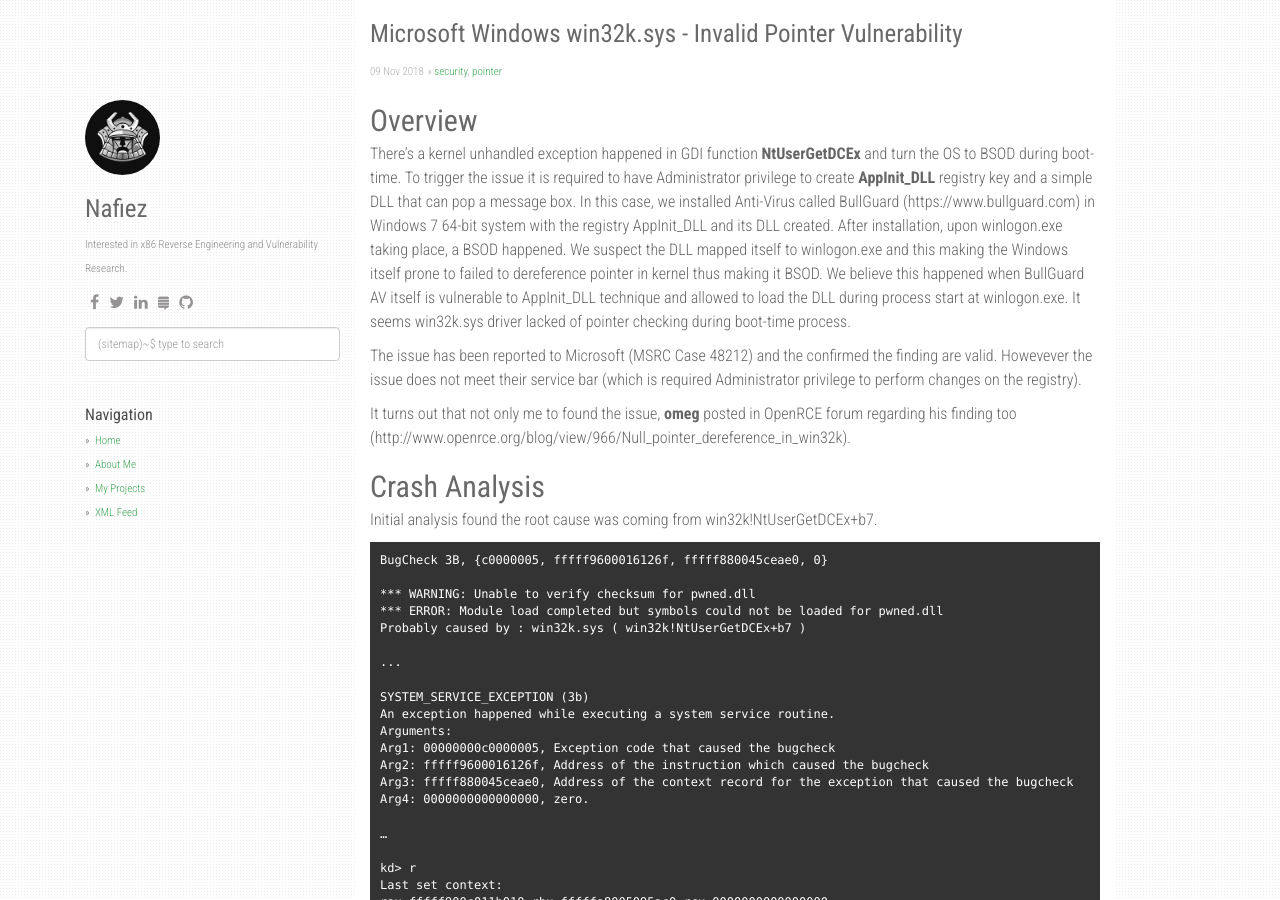
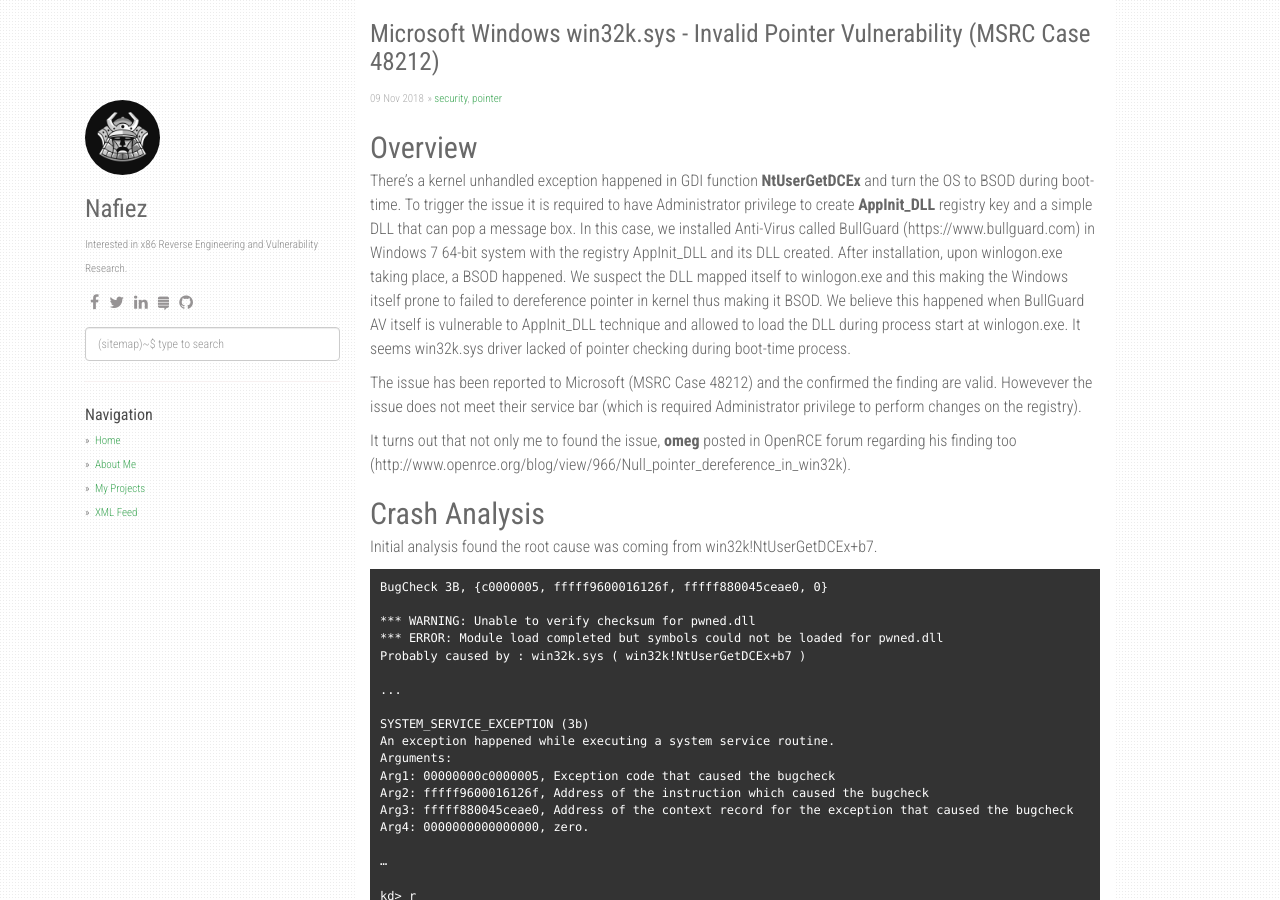
Before and after one commit to FazliMolaJan/nafiez.github.io, a Jekyll site: the page built from _posts/2018-11-09-Microsoft-win32ksys-invalid-pointer.md, in a window 1280 px wide and 900 px high. Built offline with Jekyll 4.4.1, drawn with Linux system fonts in a browser that asks for light colours; nearby versions of some CDN libraries; comment, search, counter and statistics services are not loaded.

Commit message:
Update 2018-11-09-Microsoft-win32ksys-invalid-pointer.md

```diff
--- a/_posts/2018-11-09-Microsoft-win32ksys-invalid-pointer.md
+++ b/_posts/2018-11-09-Microsoft-win32ksys-invalid-pointer.md
@@ -1,6 +1,6 @@
 ---
 layout: post
-title:  "Microsoft Windows win32k.sys - Invalid Pointer Vulnerability"
+title:  "Microsoft Windows win32k.sys - Invalid Pointer Vulnerability (MSRC Case 48212)"
 date:   2018-11-09 10:05:03 +0800
 categories: [security, pointer]
 ---
```
